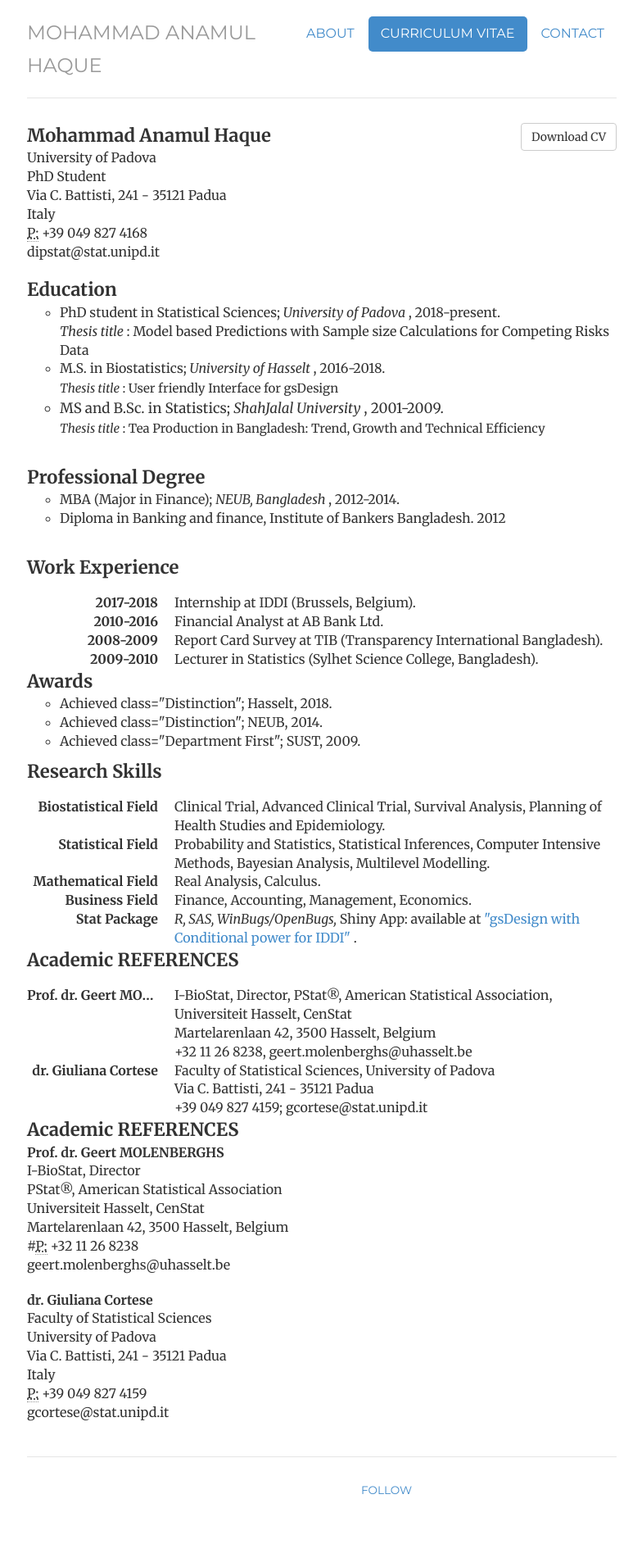
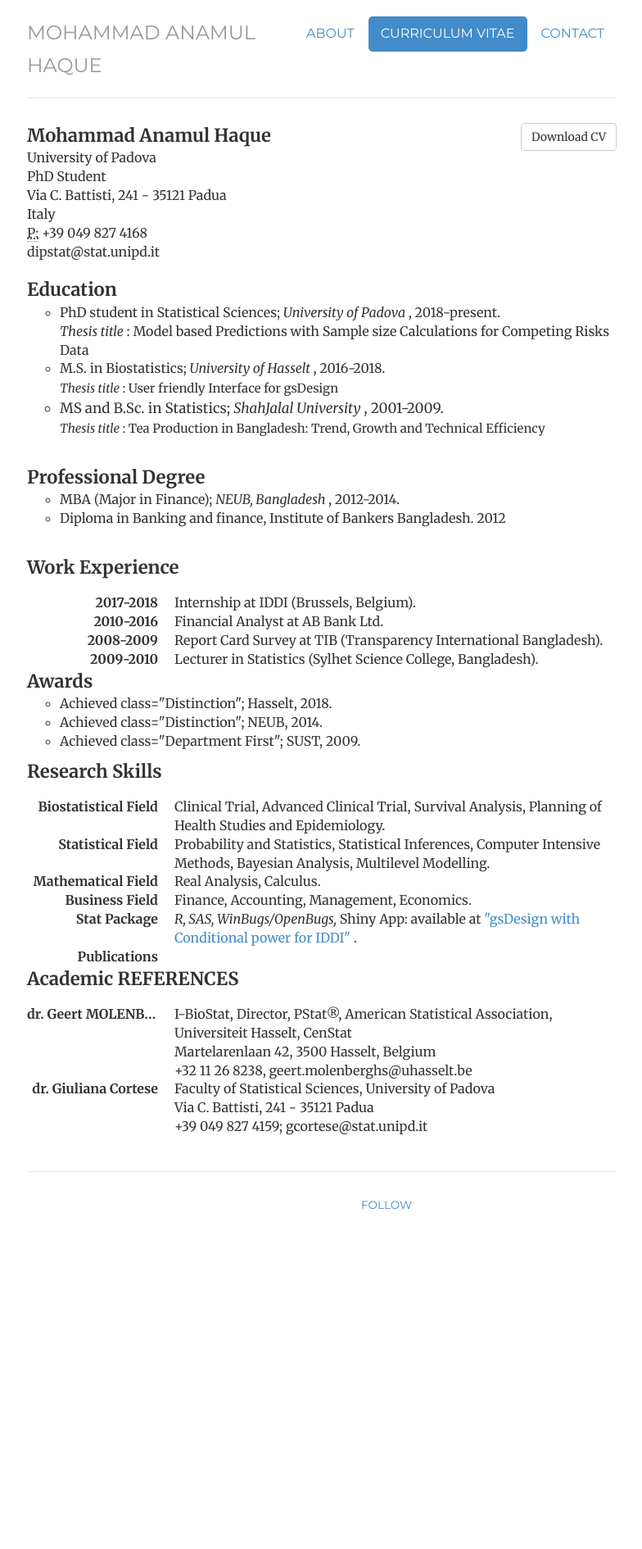
Before and after one commit to haquemdanamul/haquemdanamul, a Jekyll site: the page built from resume/index.html, in a window 1280 px wide. Shown: the whole page at 82% size, without its empty margins (247-1031 px from the left). Built offline with Jekyll 4.4.1, drawn with Linux system fonts in a browser that asks for light colours; nearby versions of some CDN libraries; library files that are not in the unit come from our copies; after the commit the page ends 1522 px from its top, so only the background shows below that.

Commit message:
Update index.html

```diff
--- a/resume/index.html
+++ b/resume/index.html
@@ -72,16 +72,18 @@ description: Contact information for Mohammad Anamul Haque, a Statistician, Bios
 <dd>Finance, Accounting, Management, Economics.</dd>
 	<dt>Stat Package</dt>
 <dd><i> R,  SAS, WinBugs/OpenBugs,</i> Shiny App: available at <a href="https://haquemdanamul.shinyapps.io/update_session/">"gsDesign with Conditional power for IDDI" </a>.
-  </dd>
+ <dt>Publications</dt>
+<dd>
+	</dd>
 	</d1>
 
 
 <b style="font-size:22px"> Academic REFERENCES </b>
 <dl class="dl-horizontal">
-	<dt>Prof. dr. Geert MOLENBERGHS</dt>
+	<dt>dr. Geert MOLENBERGHS </dt>
 <dd>I-BioStat, Director, PStat®, American Statistical Association, Universiteit Hasselt, CenStat</dd>
 	<dd>Martelarenlaan 42, 3500 Hasselt, Belgium</dd>
-	<dd>+32 11 26 8238, geert.molenberghs@uhasselt.be</dd>
+ 	<dd>+32 11 26 8238, geert.molenberghs@uhasselt.be</dd>
 
 	<dt>dr. Giuliana Cortese </dt>
 <dd>Faculty of Statistical Sciences, University of Padova</dd>
@@ -91,27 +93,8 @@ description: Contact information for Mohammad Anamul Haque, a Statistician, Bios
 </d1>
 
 
-<b style="font-size:22px"> Academic REFERENCES </b>
 
-<div itemscope itemtype="http://data-vocabulary.org/Person">
-				<span itemprop="name"><b style="font-size:16px"> Prof. dr. Geert MOLENBERGHS </b></span>
-				<address>
-				<span itemprop="affiliation"> I-BioStat, Director <br></span>
-				<span itemprop="affiliation">PStat®, American Statistical Association<br></span>
-				Universiteit Hasselt, CenStat<br>
-				Martelarenlaan 42, 3500 Hasselt, Belgium<br>
-				#<abbr title="phone">P:</abbr> +32 11 26 8238<br>
-				<span> geert.molenberghs@uhasselt.be</span>
-				</address>
-	<span itemprop="name"><b style="font-size:16px"> dr. Giuliana Cortese </b></span>
-				<address>
-				<span itemprop="affiliation"> Faculty of Statistical Sciences <br></span>
-				<span itemprop="affiliation"> University of Padova <br></span>
-				Via C. Battisti, 241 - 35121 Padua<br>
-				Italy<br>
-				<abbr title="phone">P:</abbr> +39 049 827 4159<br>
-				<span> gcortese@stat.unipd.it</span>
-				</address>
+
 
   </div>
 
```
